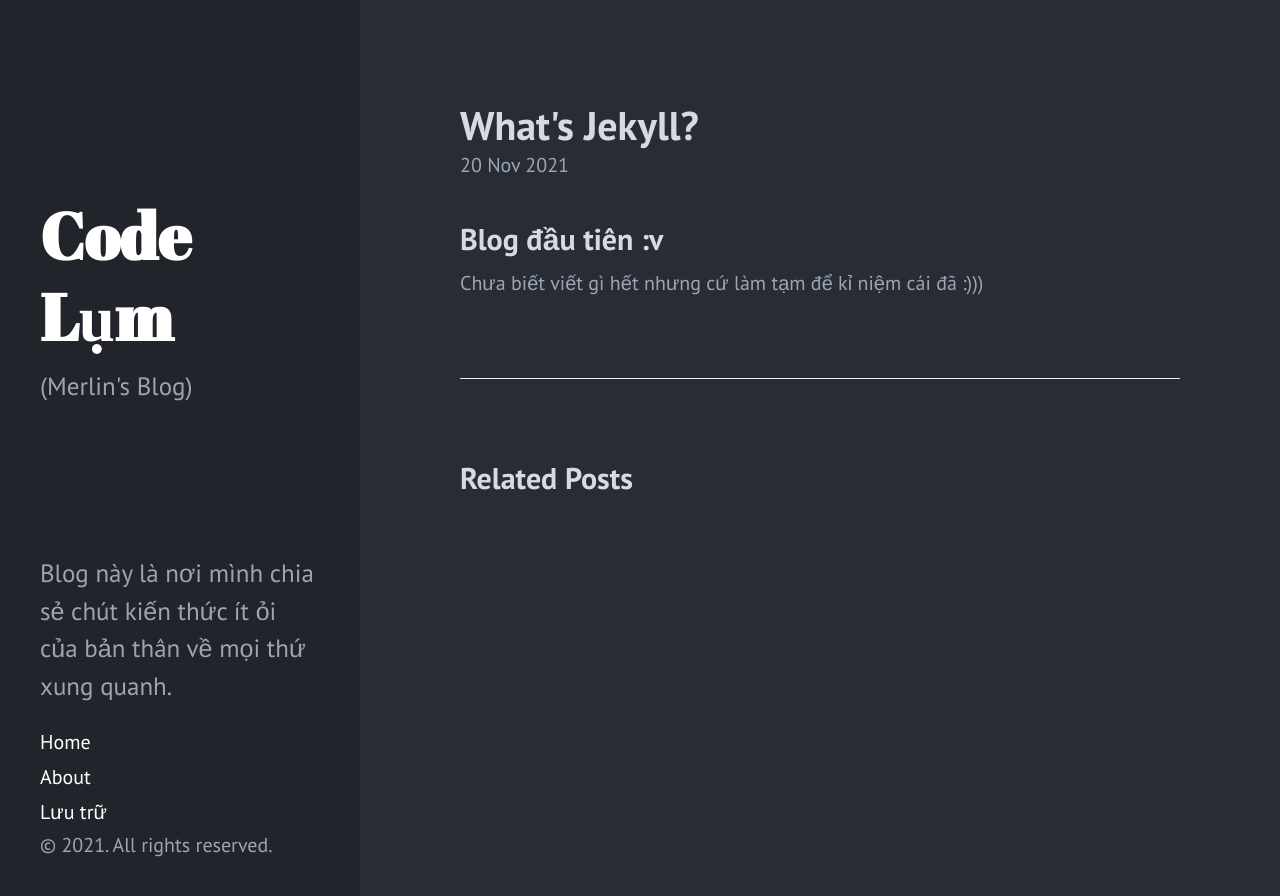
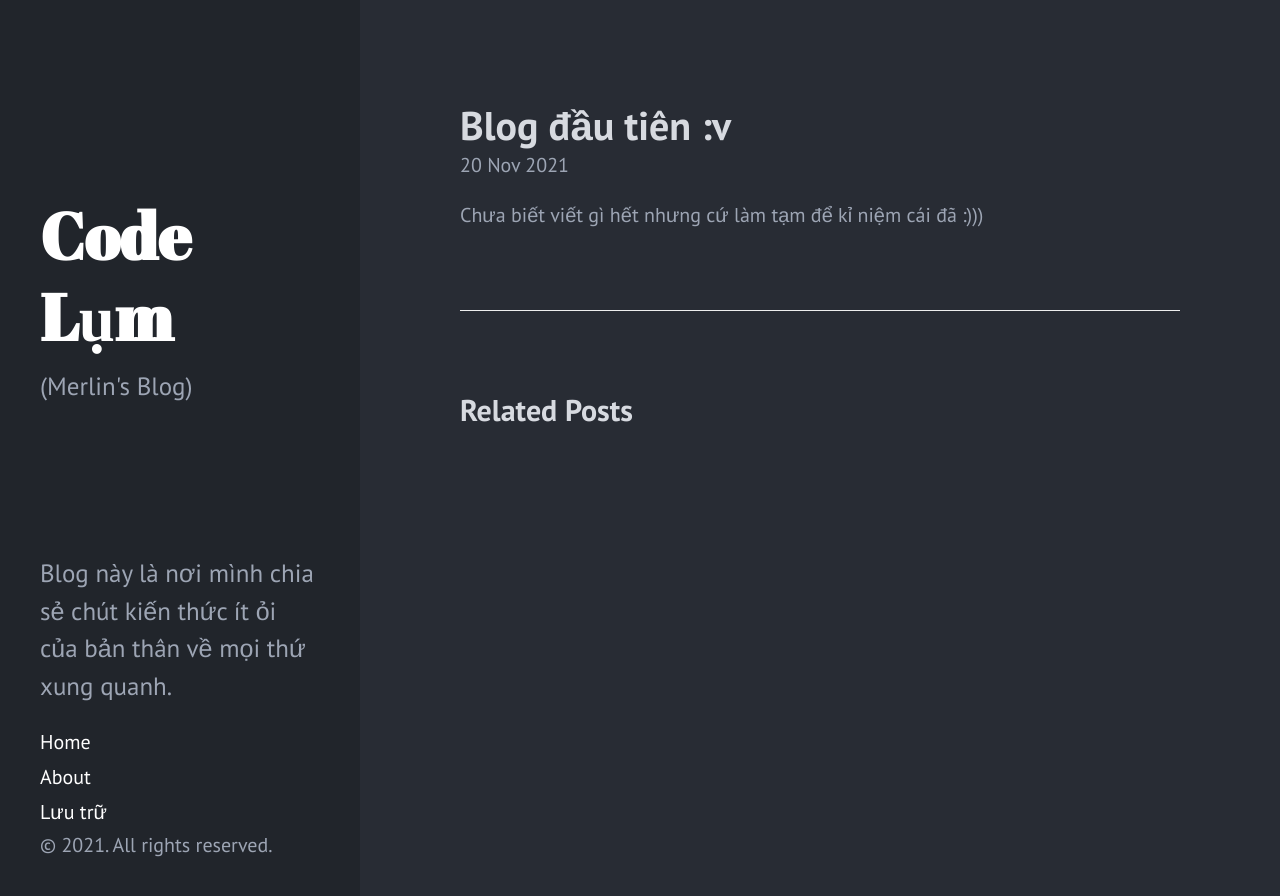
Before and after one commit to merlin7vv4/merlin7vv4.github.io, a Jekyll site: the page built from _posts/2021-11-20-fist-blog.md, in a window 1280 px wide. Shown: the top 896 px of the page. Built offline with Jekyll 4.4.1, drawn with Linux system fonts in a browser that asks for light colours.

Commit message:
Update 2021-11-20-fist-blog.md

```diff
--- a/_posts/2021-11-20-fist-blog.md
+++ b/_posts/2021-11-20-fist-blog.md
@@ -1,9 +1,8 @@
 ---
 layout: post
-title: What's Jekyll?
+title: 'Blog đầu tiên :v'
 published: true
 ---
-## Blog đầu tiên :v
 
 Chưa biết viết gì hết nhưng cứ làm tạm để kỉ niệm cái đã :)))
 
```
